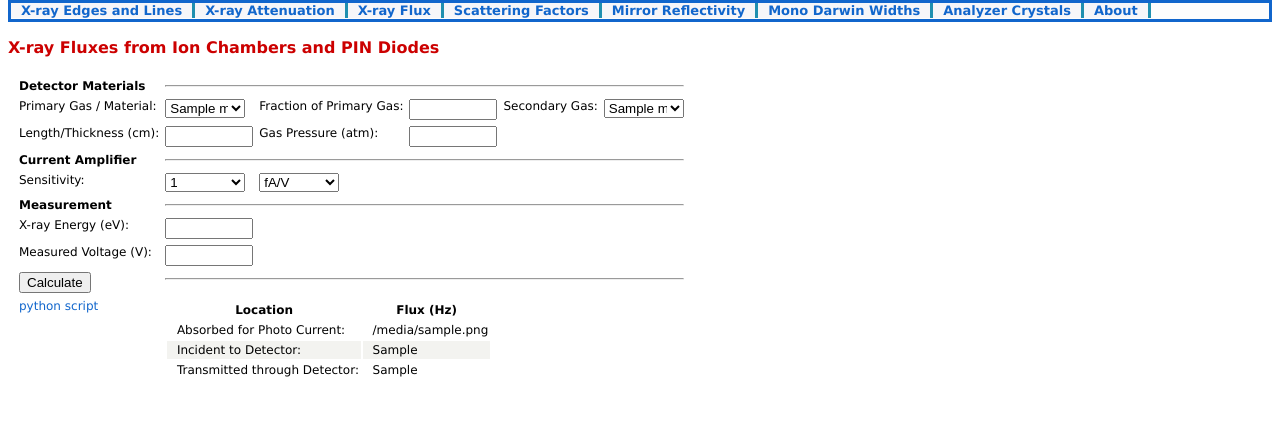
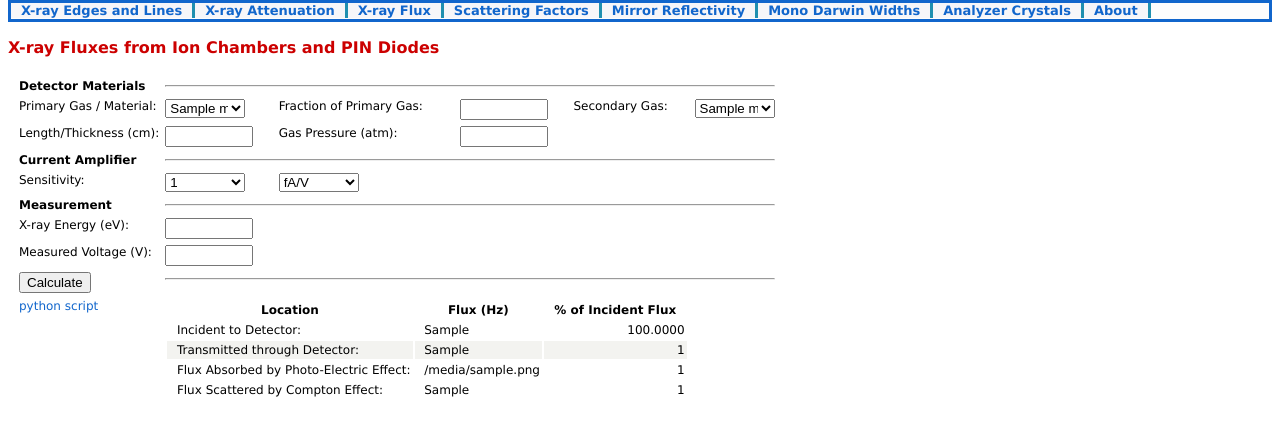
Before and after one commit to xraypy/xrayweb, a Flask app: template xrayweb/templates/ionchamber.html in a window 1280 px wide. Shown: the part 39-475 px from the top of the page. Run offline with Flask 2, Linux system fonts and the light colour scheme; the template is opened without the code that fills it: most values are stand-ins (such as "Sample title", 1, 10 or a date in 2020); parts of the project's set-up code (start-up, migrations or seed data) failed here and were passed over.

Commit message:
include Compton flux and percentages

```diff
--- a/xrayweb/templates/ionchamber.html
+++ b/xrayweb/templates/ionchamber.html
@@ -28,7 +28,7 @@
 
 	<td> Fraction of Primary Gas: </td>
 	<td> <input style="width: 80px;" type="number" id="frac1" name="frac1"
-		    min="0" max="1" step="any" value="{{ request.form['frac1'] }}"> </td>
+		    min="0" max="1" step="0.01" value="{{ request.form['frac1'] }}"> </td>
 
 	<td> Secondary Gas: </td>
 	<td>
@@ -42,11 +42,11 @@
       <tr>
         <td> Length/Thickness (cm): </td>
 	<td> <input style="width: 80px;" type="number" id="thick" name="thick"
-		    min="0" step="any"  value="{{ request.form['thick'] }}">
+		    min="0" minlength=1 step="any"  value="{{ request.form['thick'] }}">
 	</td>
 	<td> Gas Pressure (atm): </td>
 	<td> <input style="width: 80px;" type="number" id="pressure" name="pressure"
-		    min="0"  step="any"  value="{{ request.form['pressure'] }}">
+		    min="0.001"  minlength=1 step="any"  value="{{ request.form['pressure'] }}">
 	</td>
       </tr>
 
@@ -114,16 +114,27 @@
 	    <tr style='vertical-align: top; '>
 	      <th > &nbsp; Location &nbsp;</th>
 	      <th > &nbsp; Flux (Hz)  &nbsp;</th>
+	      <th align='right'> &nbsp; % of Incident Flux  &nbsp;</th>
 	    </tr>
 	    <tr class='odd'>
-	      <td> &nbsp; Absorbed for Photo Current:  </td>
-	      <td> &nbsp;  {{photo_flux}}</td></tr>
+	      <td> &nbsp; Incident to Detector: </td>
+	      <td> &nbsp;  {{incident_flux}}</td>
+	      <td align='right'> &nbsp;  100.0000 </td>
+	    </tr>
 	    <tr class='even'>
-	      <td> &nbsp; Incident to Detector: </td>
-	      <td> &nbsp;  {{incident_flux}}</td></tr>
+	      <td> &nbsp; Transmitted through Detector: </td>
+	      <td> &nbsp; {{transmitted_flux}}</td>
+	      <td align='right'> &nbsp; {{transmitted_percent}} </td>
+	    </tr>
 	    <tr class='odd'>
-	      <td> &nbsp; Transmitted through Detector: </td>
-	      <td> &nbsp;  {{transmitted_flux}}</td>
+	      <td> &nbsp; Flux Absorbed by Photo-Electric Effect:  </td>
+	      <td> &nbsp; {{photo_flux}}</td>
+	      <td align='right'> &nbsp; {{photo_percent}} </td>
+	    </tr>
+	    <tr class='odd'>
+	      <td> &nbsp; Flux Scattered by Compton Effect:  </td>
+	      <td> &nbsp; {{compton_flux}}</td>
+	      <td align='right'> &nbsp; {{compton_percent}} </td>
 	    </tr>
 	  </table>
 	<td>
```
